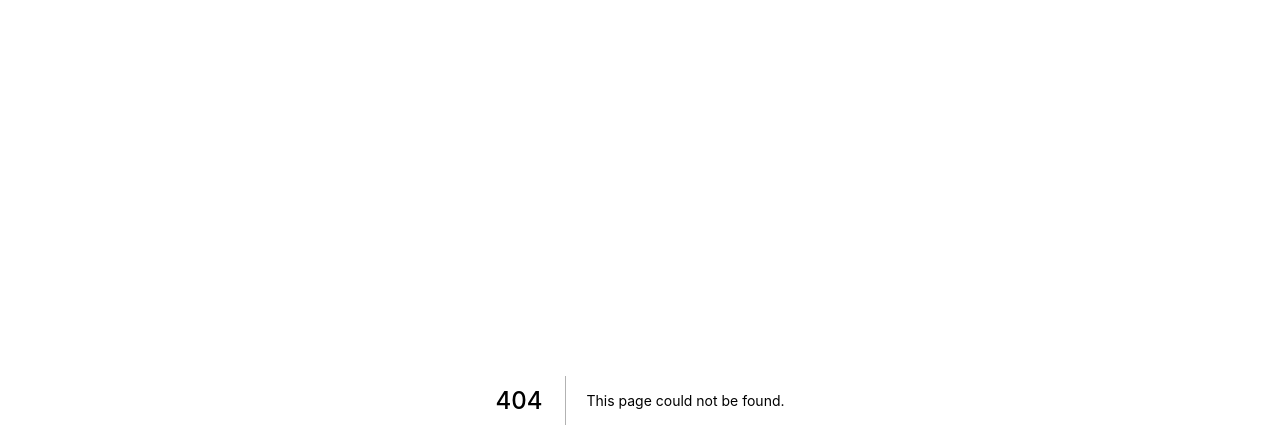
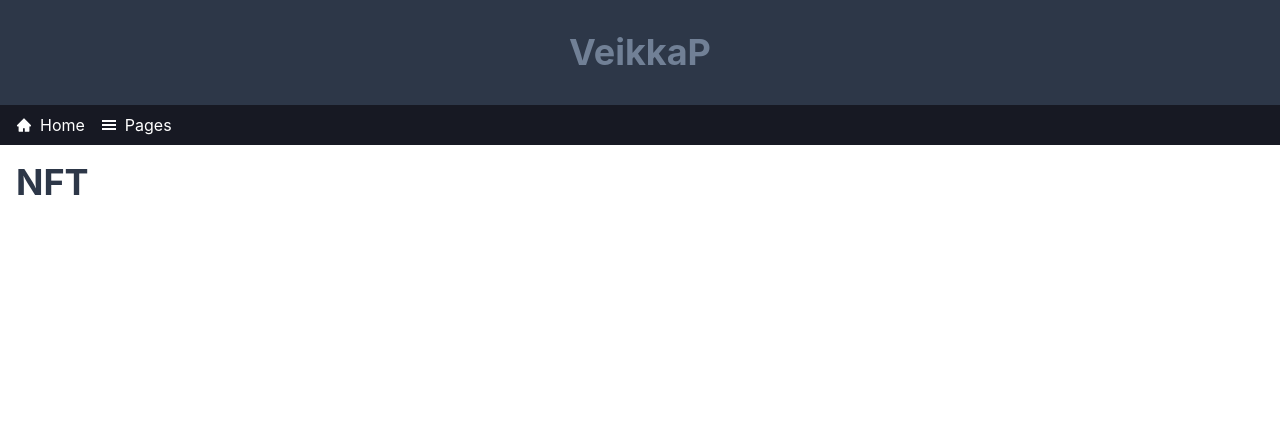
Before and after one commit to Iiigorriii/reactnettisivut, a Next.js app: page /nft in a window 1280 px wide. Before the commit this address had no page. Shown: the top 448 px of the page. Built offline with nearby package versions, Linux system fonts and the light colour scheme.

Commit message:
Create index.js

```diff
--- /dev/null
+++ b/pages/nft/index.js
@@ -0,0 +1,12 @@
+import { Heading } from "@chakra-ui/react";
+import { Layout } from "../../components/Layout";
+
+const Nft = () => {
+  return (
+    <Layout>
+      <Heading>NFT</Heading>
+    </Layout>
+  );
+};
+
+export default Nft;
```
